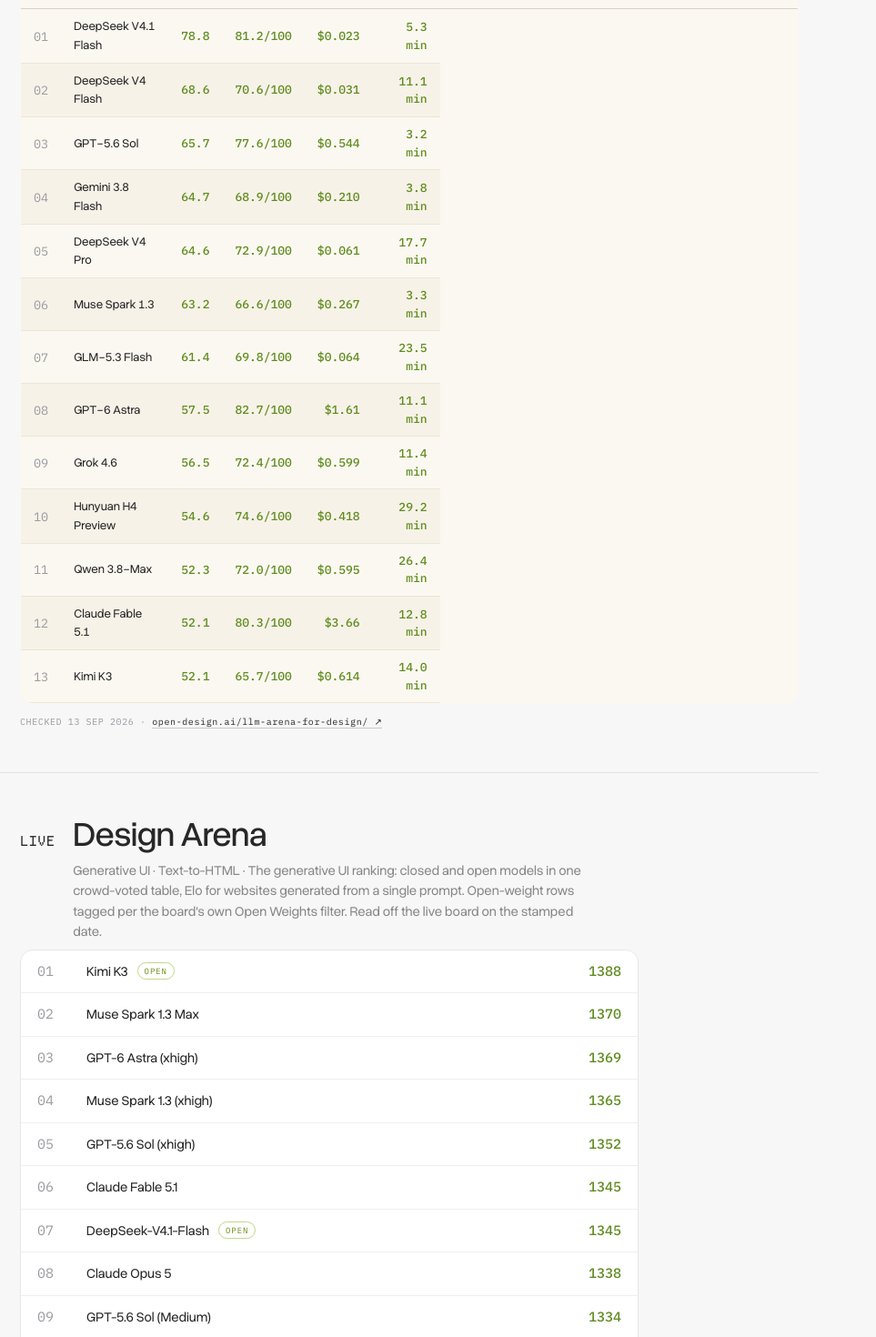
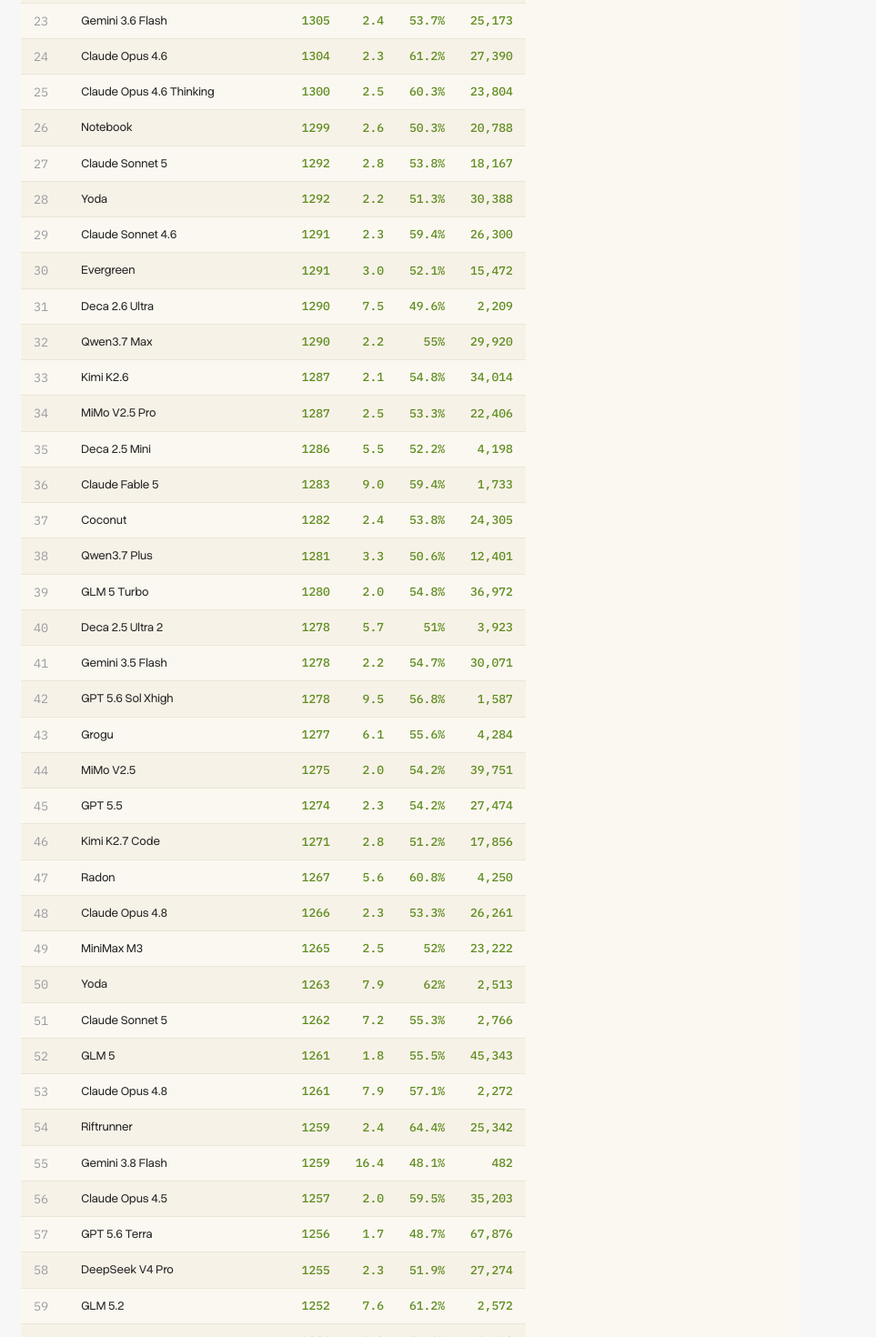
Before and after one commit to ayodhyamohanthy/ai-portfolio, a Next.js app: page /benchmarks in a window 1280 px wide. Shown: the part 2180-3650 px from the top of the page at 91% size, without its empty margins (0-963 px from the left). Built offline with nearby package versions, Linux system fonts and the light colour scheme.

Commit message:
Benchmarks: mirror the full Design Arena leaderboard - all 211 models with Elo/win-rate/battles, read off the live board 13 Sep 2026; supersede the top-10 snapshots (iframe embed impossible: board sends X-Frame-Options SAMEORIGIN)

```diff
--- a/app/benchData.ts
+++ b/app/benchData.ts
@@ -3,17 +3,6 @@ export type BenchSnapshot={board:string;category:string;what:string;checked:stri
 export type BenchResult={model:string;benchmark:string;result:string;note:string;url:string;checked:string};
 export type WatchedBoard={name:string;what:string;url:string};
 export const snapshots:BenchSnapshot[]=[
-{board:'Design Arena',category:'Generative UI · Text-to-HTML',what:'The generative UI ranking: closed and open models in one crowd-voted table, Elo for websites generated from a single prompt. Open-weight rows tagged per the board\'s own Open Weights filter. Read off the live board on the stamped date.',checked:'12 Sep 2026',url:'https://designarena.ai/leaderboard',rows:[
-{rank:1,model:'Kimi K3',score:'1388',open:true},
-{rank:2,model:'Muse Spark 1.3 Max',score:'1370'},
-{rank:3,model:'GPT-6 Astra (xhigh)',score:'1369'},
-{rank:4,model:'Muse Spark 1.3 (xhigh)',score:'1365'},
-{rank:5,model:'GPT-5.6 Sol (xhigh)',score:'1352'},
-{rank:6,model:'Claude Fable 5.1',score:'1345'},
-{rank:7,model:'DeepSeek-V4.1-Flash',score:'1345',open:true},
-{rank:8,model:'Claude Opus 5',score:'1338'},
-{rank:9,model:'GPT-5.6 Sol (Medium)',score:'1334'},
-{rank:10,model:'GLM-5.3',score:'1331',open:true}]},
 {board:'Design Arena',category:'Overall Open Weights · Text-to-HTML',what:'The same board filtered to open-weight models only - the open half of the field, on its own cut. Read off the live board on the stamped date.',checked:'12 Sep 2026',url:'https://designarena.ai/leaderboard',rows:[
 {rank:1,model:'Kimi K3',score:'1388'},
 {rank:2,model:'DeepSeek-V4.1-Flash',score:'1345'},
@@ -24,22 +13,7 @@ export const snapshots:BenchSnapshot[]=[
 {rank:7,model:'Kimi K2.6',score:'1287'},
 {rank:8,model:'MiMo-V2.5-Pro',score:'1287'},
 {rank:9,model:'GLM 5.1',score:'1282'},
-{rank:10,model:'MiMo-V2.5',score:'1275'}]},
-{board:'OpenDesign Arena',category:'Quality × cost × speed · composite',what:'Thirteen models building real design artifacts, ranked on a composite of quality (50%), cost (30%) and speed (20%). DeepSeek V4.1 Flash leads: 81.2/100 average at $0.023 per artifact in 5.3 minutes. GPT-6 Astra tops raw quality at 82.7 but costs $1.61 per artifact. Read off the live board on the stamped date.',checked:'12 Sep 2026',url:'https://open-design.ai/llm-arena-for-design/',rows:[
-{rank:1,model:'DeepSeek V4.1 Flash',score:'78.8'},
-{rank:2,model:'DeepSeek V4 Flash',score:'68.6'},
-{rank:3,model:'GPT-5.6 Sol',score:'65.7'},
-{rank:4,model:'Gemini 3.8 Flash',score:'64.7'},
-{rank:5,model:'DeepSeek V4 Pro',score:'64.6'},
-{rank:6,model:'Muse Spark 1.3',score:'63.2'},
-{rank:7,model:'GLM-5.3 Flash',score:'61.4'},
-{rank:8,model:'GPT-6 Astra',score:'57.5'},
-{rank:9,model:'Grok 4.6',score:'56.5'},
-{rank:10,model:'Hunyuan H4 Preview',score:'54.6'},
-{rank:11,model:'Qwen 3.8-Max',score:'52.3'},
-{rank:12,model:'Claude Fable 5.1',score:'52.1'},
-{rank:13,model:'Kimi K3',score:'52.1'}]},
-];
+{rank:10,model:'MiMo-V2.5',score:'1275'}]}];
 export const results:BenchResult[]=[
 {model:'DeepSeek V4.1 Flash · DeepSeek',benchmark:'OpenDesign Arena',result:'81.2/100 · $0.023 per artifact',note:'Composite #1 of 13 models (quality 50% · cost 30% · speed 20%): 98% of GPT-6 Astra\u2019s 82.7 average score at roughly 1/70th of its $1.61 cost, in 5.3 min per artifact. Open-weights MoE - 552B backbone, 8B prefill / 16B decode active - under MIT licence.',url:'https://open-design.ai/llm-arena-for-design/',checked:'12 Sep 2026'},
 {model:'OUI-1 · Thesys',benchmark:'Generative UI Benchmark',result:'71.7%',note:'Open-weight DiffusionGemma finetune writing interfaces in OpenUI Lang - 5.5x its base model, streaming 256-token blocks via diffusion decoding. Weights on Hugging Face under the Gemma Terms of Use.',url:'https://www.openui.com/blog/oui-1',checked:'10 Sep 2026'}];
@@ -63,22 +37,218 @@ export const boards:WatchedBoard[]=[
 
 export type DenseSnapshot={board:string;category:string;what:string;checked:string;url:string;cols:string[];notes:string[];rows:string[][]};
 export const denseBoards:DenseSnapshot[]=[
-{board:'Design Arena',category:'All categories · crowd-voted',what:'Every design category in one crowd-voted table - 1,550,140 votes counted by the board. Elo with standard error, win rate and battles, read off the live board data on the stamped date.',checked:'13 Sep 2026',url:'https://designarena.ai/leaderboard',cols:['#','MODEL','ELO','±','WIN RATE','BATTLES'],notes:['Elo · higher is better','± · standard error','Win rate · share of battles won','Battles · head-to-head votes'],rows:[
+{board:'Design Arena',category:'All categories · the full board, mirrored',what:'The full board, mirrored: every model in the all-categories crowd-voted ranking - 1,550,140 votes counted by the board. Elo with standard error, win rate and battles, read off the live board data on the stamped date. The board moves continuously; this mirror refreshes on the site sweep.',checked:'13 Sep 2026',url:'https://designarena.ai/leaderboard',cols:['#','MODEL','ELO','±','WIN RATE','BATTLES'],notes:['Elo · higher is better','± · standard error','Win rate · share of battles won','Battles · head-to-head votes'],rows:[
 ['01','Kimi K3','1388','4.7','64.7%','6,197'],
-['02','Muse Spark 1.3 Max','1375','4.4','60.4%','6,996'],
-['03','GPT-6 Astra','1369','5.0','62.1%','5,299'],
-['04','Muse Spark 1.3','1365','3.7','59.3%','10,475'],
-['05','GPT-5.6 Sol (xhigh)','1352','4.3','58.2%','7,117'],
-['06','DeepSeek V4.1 Flash','1346','4.4','56.6%','6,815'],
-['07','Claude Fable 5.1','1345','4.5','59.1%','6,429'],
-['08','Claude Opus 5','1338','3.3','58.3%','12,844'],
-['09','GPT-5.6 Sol','1334','2.6','57.5%','21,070'],
-['10','Cortado','1331','3.3','58.1%','12,505'],
-['11','Muse Spark 1.2','1327','2.9','55.1%','16,263'],
-['12','Claude Fable 5','1325','2.9','58.1%','16,702'],
-['13','Gemini 3.8 Flash','1324','3.3','54.1%','12,910'],
-['14','Gemini 3.7 Flash','1321','2.0','56.7%','43,110'],
-['15','GLM 5.2','1310','2.1','53.9%','33,132']]},
+['02','Muse Spark 1.3 Max','1376','4.4','60.5%','7,175'],
+['03','GPT 6 Astra','1369','5.0','62.1%','5,299'],
+['04','Muse Spark 1.3','1366','3.6','59.3%','10,685'],
+['05','GPT 5.6 Sol Xhigh','1352','4.3','58.2%','7,117'],
+['06','Claude Fable 5.1','1345','4.5','59.1%','6,432'],
+['07','DeepSeek V4.1 Flash','1344','4.4','56.4%','7,010'],
+['08','Claude Fable 5.1','1343','19.1','59.6%','361'],
+['09','Claude Opus 5','1338','3.3','58.3%','12,844'],
+['10','GPT 5.6 Sol','1334','2.6','57.5%','21,070'],
+['11','Kimi K3','1333','11.3','63.6%','1,107'],
+['12','Cortado','1331','3.3','58.1%','12,505'],
+['13','Claude Opus 5','1329','13.9','62%','726'],
+['14','Muse Spark 1.2','1327','2.9','55%','16,475'],
+['15','Claude Fable 5','1325','2.9','58.1%','16,702'],
+['16','Gemini 3.8 Flash','1323','3.3','54%','13,128'],
+['17','Gemini 3.7 Flash','1321','2.0','56.6%','43,316'],
+['18','Qwen3.8 Max','1317','10.6','62.5%','1,230'],
+['19','GLM 5.2','1310','2.1','53.9%','33,204'],
+['20','Muse Spark 1.3','1310','6.6','56.1%','3,844'],
+['21','Grogu','1309','2.3','53%','29,583'],
+['22','Qwen3.8 Max Preview','1309','4.5','54.1%','6,242'],
+['23','Gemini 3.6 Flash','1305','2.4','53.7%','25,173'],
+['24','Claude Opus 4.6','1304','2.3','61.2%','27,390'],
+['25','Claude Opus 4.6 Thinking','1300','2.5','60.3%','23,804'],
+['26','Notebook','1299','2.6','50.3%','20,788'],
+['27','Claude Sonnet 5','1292','2.8','53.8%','18,167'],
+['28','Yoda','1292','2.2','51.3%','30,388'],
+['29','Claude Sonnet 4.6','1291','2.3','59.4%','26,300'],
+['30','Evergreen','1291','3.0','52.1%','15,472'],
+['31','Deca 2.6 Ultra','1290','7.5','49.6%','2,209'],
+['32','Qwen3.7 Max','1290','2.2','55%','29,920'],
+['33','Kimi K2.6','1287','2.1','54.8%','34,014'],
+['34','MiMo V2.5 Pro','1287','2.5','53.3%','22,406'],
+['35','Deca 2.5 Mini','1286','5.5','52.2%','4,198'],
+['36','Claude Fable 5','1283','9.0','59.4%','1,733'],
+['37','Coconut','1282','2.4','53.8%','24,305'],
+['38','Qwen3.7 Plus','1281','3.3','50.6%','12,401'],
+['39','GLM 5 Turbo','1280','2.0','54.8%','36,972'],
+['40','Deca 2.5 Ultra 2','1278','5.7','51%','3,923'],
+['41','Gemini 3.5 Flash','1278','2.2','54.7%','30,071'],
+['42','GPT 5.6 Sol Xhigh','1278','9.5','56.8%','1,587'],
+['43','Grogu','1277','6.1','55.6%','4,284'],
+['44','MiMo V2.5','1275','2.0','54.2%','39,751'],
+['45','GPT 5.5','1274','2.3','54.2%','27,474'],
+['46','Kimi K2.7 Code','1271','2.8','51.2%','17,856'],
+['47','Radon','1267','5.6','60.8%','4,250'],
+['48','Claude Opus 4.8','1266','2.3','53.3%','26,261'],
+['49','MiniMax M3','1265','2.5','52%','23,222'],
+['50','Yoda','1263','7.9','62%','2,513'],
+['51','Claude Sonnet 5','1262','7.2','55.3%','2,766'],
+['52','GLM 5','1261','1.8','55.5%','45,343'],
+['53','Claude Opus 4.8','1261','7.9','57.1%','2,272'],
+['54','Riftrunner','1259','2.4','64.4%','25,342'],
+['55','Gemini 3.8 Flash','1259','16.4','48.1%','482'],
+['56','Claude Opus 4.5','1257','2.0','59.5%','35,203'],
+['57','GPT 5.6 Terra','1256','1.7','48.7%','67,876'],
+['58','DeepSeek V4 Pro','1255','2.3','51.9%','27,274'],
+['59','GLM 5.2','1252','7.6','61.2%','2,572'],
+['60','Kimi K2.5','1251','1.9','54.1%','41,610'],
+['61','Qwen3.6 Plus','1250','2.1','51.1%','33,380'],
+['62','Deepocto','1249','1.9','51.7%','40,421'],
+['63','GPT 5.6 Luna','1247','3.0','47.4%','14,717'],
+['64','Nex N2 Pro','1247','3.2','48%','13,041'],
+['65','Gemini 3.1 Pro Preview','1246','1.8','54.5%','46,903'],
+['66','DeepSeek V4 Flash 0731','1245','3.6','46.5%','10,435'],
+['67','GLM 5v Turbo','1244','1.9','50.6%','41,418'],
+['68','Hy3 Direct','1244','2.5','46.9%','22,527'],
+['69','Grok 4 20 Beta Reasoning','1236','2.0','51.8%','36,709'],
+['70','GLM 4.7','1232','1.8','54.8%','46,837'],
+['71','Claude Opus 4.6','1231','7.9','61.2%','2,310'],
+['72','Lavender','1227','3.7','52.5%','9,608'],
+['73','Galapagos','1225','2.7','52.7%','18,942'],
+['74','Claude Sonnet 4.6','1225','8.6','64.3%','2,030'],
+['75','Gemini 3.7 Flash','1224','16.9','45.7%','442'],
+['76','Muse Spark 1.2','1224','9.1','49.3%','1,628'],
+['77','Camellia','1223','6.3','43.4%','3,184'],
+['78','Deepmolt','1222','3.4','56.8%','11,506'],
+['79','Grok 4 20 Beta Non Reasoning','1221','1.9','49.6%','39,854'],
+['80','DeepSeek V4 Flash','1220','2.2','48.9%','28,076'],
+['81','Evergreen','1218','10.5','47.5%','1,218'],
+['82','Inkling','1215','3.8','42.1%','9,373'],
+['83','MiniMax M3','1211','7.5','48.9%','2,542'],
+['84','Gemini 3.5 Flash','1210','6.3','57.1%','3,834'],
+['85','MiniMax M2.1','1205','2.6','55.3%','20,805'],
+['86','Gemini 3 Flash Preview','1204','5.4','57.6%','4,414'],
+['87','Qwen3.7 Max','1204','10.6','49.8%','1,174'],
+['88','Grok 4.3','1201','2.1','44.9%','33,469'],
+['89','Claude Sonnet 4.5','1198','1.8','51.5%','45,427'],
+['90','Claude Sonnet 4.5 Thinking','1197','1.8','51.3%','44,186'],
+['91','Solar Pro4 Direct','1197','2.9','38.9%','17,826'],
+['92','GPT 5.4 Low','1195','2.5','49.2%','21,139'],
+['93','Qwen3.5 397b A17b','1195','4.0','52.6%','8,129'],
+['94','Step 3.7 Flash','1195','2.5','43.5%','23,577'],
+['95','Gemini 3.6 Flash','1195','7.7','45.7%','2,410'],
+['96','GPT 5.4 None','1193','2.4','49.2%','23,602'],
+['97','GLM 4.7 Flash','1192','3.3','53.1%','11,706'],
+['98','Claude 3.7 Sonnet','1191','3.0','57.6%','15,259'],
+['99','Hy3','1191','5.7','41.1%','4,063'],
+['100','DeepSeek V3p1 Thinking','1190','2.9','56%','16,257'],
+['101','Claude Opus 4.1 20250805 Thinking','1186','2.9','55.8%','15,715'],
+['102','DeepSeek V3p2 Exp','1186','2.6','54.2%','19,487'],
+['103','GPT 5.1 High','1186','2.9','53%','16,116'],
+['104','Kimi K2.7 Code','1186','7.4','51.8%','2,577'],
+['105','Rockhopper','1185','2.2','49.6%','27,932'],
+['106','Mumble','1184','2.2','49.8%','28,873'],
+['107','GPT 5 High','1183','3.1','54.5%','13,485'],
+['108','Qwen3.5 Plus 02 15','1182','2.7','48.5%','18,498'],
+['109','Macaroni','1181','2.3','50.3%','25,456'],
+['110','Claude Opus 4.1 20250805','1180','1.9','50.1%','39,734'],
+['111','GLM 4.5','1180','2.6','54.4%','19,653'],
+['112','GLM 4.6','1180','2.8','54.3%','17,086'],
+['113','GPT 5','1180','2.1','51.8%','32,965'],
+['114','DeepSeek V3p2','1179','2.2','49.3%','29,122'],
+['115','GLM 5.1','1177','6.3','53.5%','3,747'],
+['116','Claude Opus 4','1176','2.8','55.6%','16,668'],
+['117','GPT 5.1 Medium','1176','2.5','51.9%','21,347'],
+['118','GPT 5.1 Low','1171','2.5','51.5%','22,192'],
+['119','MiMo V2 Flash','1171','2.0','49.4%','35,226'],
+['120','GPT 5.6 Sol','1170','9.2','49.8%','1,612'],
+['121','Claude Opus 4.5 20251101','1168','10.1','60.2%','1,395'],
+['122','Kimi K2.6','1168','5.5','51%','5,241'],
+['123','Gemini 2.5 Pro','1167','4.3','57.5%','7,220'],
+['124','GPT 5.1 Codex','1167','7.9','54.6%','2,005'],
+['125','GPT 5.1 None','1166','2.5','50.7%','22,295'],
+['126','Honeycomb','1165','5.5','50.5%','4,150'],
+['127','GLM 5v Turbo','1161','6.4','52%','3,939'],
+['128','GPT 5.3 Codex','1159','2.9','47.2%','15,673'],
+['129','Qwen3 Coder 480b A35b Instruct','1158','8.3','61.2%','1,955'],
+['130','V0.1.5 Lg','1158','10.9','64.6%','1,192'],
+['131','Mistral Large 2512','1157','2.2','47.6%','30,428'],
+['132','Claude Sonnet 4','1156','2.8','53.4%','17,542'],
+['133','Nemotron 3 Ultra 550b A55b','1154','2.7','36.3%','19,469'],
+['134','DeepSeek Reasoner R1','1153','2.7','52.6%','17,951'],
+['135','Agi 01 Swift','1152','10.3','38.1%','1,248'],
+['136','GLM 4.5 Air','1152','2.8','51.4%','17,253'],
+['137','Claude Sonnet 4 Thinking','1151','2.9','51.5%','16,246'],
+['138','MiniMax M2 Stable','1150','3.5','48.1%','10,828'],
+['139','Aescoder 4b','1140','1.9','45.9%','39,833'],
+['140','Mistral Medium 3.5','1136','3.5','41.1%','10,894'],
+['141','Mistral Medium 2508','1135','2.2','45.1%','27,823'],
+['142','GLM 5','1134','5.7','51.7%','4,762'],
+['143','Trinity Large Thinking','1132','3.3','40.1%','12,837'],
+['144','Claude Haiku 4.5','1130','2.0','44.9%','35,538'],
+['145','GPT 5 Mini','1130','2.0','43.5%','37,081'],
+['146','DeepSeek V3p1','1127','2.6','47.8%','20,334'],
+['147','Qwen3 Max','1125','2.1','44%','33,366'],
+['148','Kimi K2.5','1125','8.8','54.5%','1,787'],
+['149','DeepSeek Chat','1123','2.6','48.4%','19,271'],
+['150','Intellect 3','1121','2.1','42.6%','31,346'],
+['151','Gemini 2.5 Flash Preview 09 2025','1119','2.6','46.9%','19,295'],
+['152','Grok 4 Fast Non Reasoning','1115','2.0','43%','36,646'],
+['153','Kimi K2 0905 Preview','1113','9.1','48.5%','1,504'],
+['154','GPT 5.1 Codex Mini','1109','2.1','41.5%','33,827'],
+['155','Grok 4.1 Fast Non Reasoning','1107','2.1','42.1%','33,598'],
+['156','Grok 4.1 Fast Reasoning','1102','2.2','41.2%','31,132'],
+['157','GPT 5.5','1101','6.5','43%','3,537'],
+['158','GPT 5 Nano','1099','4.4','48%','6,703'],
+['159','Kimi K2 Turbo Preview','1098','7.8','46.9%','2,094'],
+['160','Gemini 2.5 Flash Lite Preview 09 2025','1096','4.3','47%','6,850'],
+['161','Gemini 3.1 Flash Lite Preview','1087','2.5','36.4%','23,527'],
+['162','Gemini 3 Pro Preview','1086','8.0','48.7%','2,259'],
+['163','Mistral Medium 2505','1084','4.5','48.1%','6,390'],
+['164','Gemini 3.1 Pro Preview','1081','5.8','41.6%','4,614'],
+['165','Ministral 14b 2512','1080','7.3','44%','2,380'],
+['166','Gemini 3 Flash Preview','1075','7.8','47.4%','2,358'],
+['167','Gemini 2.5 Flash','1074','4.3','45.4%','6,971'],
+['168','GPT 5.6 Terra','1074','8.3','31.5%','2,388'],
+['169','V0.1.5 Md','1071','3.5','40.2%','11,081'],
+['170','Grok 3','1068','2.3','40.1%','26,865'],
+['171','Ministral 8b 2512','1068','7.3','42.9%','2,427'],
+['172','Grok 4 Fast Reasoning','1065','2.0','36.7%','37,369'],
+['173','Grok 4.20 0309 Reasoning','1065','7.8','41%','2,424'],
+['174','Claude Sonnet 4.5 20250929','1062','14.3','43.7%','629'],
+['175','GLM 4.7','1061','9.2','45.1%','1,638'],
+['176','GPT 5.2','1054','8.2','44.3%','2,165'],
+['177','Qwen3 235b A22b Instruct 2507','1053','4.4','42.6%','6,939'],
+['178','Kimi K2 0711 Preview','1048','9.9','51.7%','1,352'],
+['179','Magistral Medium 2509','1048','4.8','40.4%','5,854'],
+['180','Qwen3 235b A22b Thinking 2507','1048','4.6','40.8%','6,175'],
+['181','GLM 4.6','1041','8.7','42.3%','1,885'],
+['182','GPT 4.1','1040','8.8','50.9%','1,747'],
+['183','GPT O3','1034','10.0','51.9%','1,365'],
+['184','Grok 4','1031','2.5','35%','24,016'],
+['185','GPT 5.4','1028','8.3','40.8%','2,151'],
+['186','Devstral Medium 2507','1027','4.4','41.2%','7,153'],
+['187','Mercury 2','1026','3.3','21.2%','18,418'],
+['188','Ministral 3b 2512','1025','6.9','37.3%','2,852'],
+['189','Codestral 2508','1022','4.5','38.5%','6,734'],
+['190','Grok Code Fast 1','1021','8.5','39.7%','2,004'],
+['191','Qwen3 235b A22b','1017','5.2','38.2%','5,158'],
+['192','Grok 4.3','1017','7.3','28.5%','3,233'],
+['193','Grok Code Fast 1','1013','5.6','36.8%','4,299'],
+['194','GPT 4.1 Mini','1008','9.3','47.5%','1,566'],
+['195','GPT 5.2 Codex','1004','8.4','37.2%','2,157'],
+['196','Magistral Small 2509','1001','4.7','34.6%','6,447'],
+['197','GPT 5.3 Codex','994','11.3','36.5%','1,109'],
+['198','GPT O4 Mini','991','8.3','46.4%','2,011'],
+['199','Olmo 3.1 32b Think','990','3.2','27.1%','16,164'],
+['200','GPT 4.1 Nano','978','8.6','47.3%','1,901'],
+['201','GPT Oss 120b','978','5.2','33.4%','5,272'],
+['202','Qwen3 30b A3b','957','7.4','37.5%','2,568'],
+['203','Grok 3 Mini','945','4.5','32.4%','7,621'],
+['204','Llama 3.1 Nemotron Ultra 253b','944','7.1','27.2%','3,173'],
+['205','Mistral Small 2506','922','10.6','39.8%','1,243'],
+['206','Llama 4 Maverick','894','9.4','35.8%','1,678'],
+['207','Mistral Large 2411','878','10.7','33.3%','1,317'],
+['208','GPT 4o','875','9.3','34.8%','1,780'],
+['209','Codestral 2 2501','848','10.6','30.2%','1,444'],
+['210','Devstral Small 2507','822','11.5','27.7%','1,250'],
+['211','Llama 4 Scout','804','11.6','26.6%','1,275']]},
 {board:'OpenDesign Arena',category:'Quality × cost × speed · composite',what:'Thirteen models building real design artifacts, composited at quality 50%, cost 30%, speed 20%. Composite, average score, cost per artifact and average time, read off the live board on the stamped date.',checked:'13 Sep 2026',url:'https://open-design.ai/llm-arena-for-design/',cols:['#','MODEL','COMPOSITE','AVG SCORE','COST / ARTIFACT','AVG TIME'],notes:['Composite · quality 50 / cost 30 / speed 20','Avg score · out of 100','Cost · per artifact, USD','Avg time · per artifact'],rows:[
 ['01','DeepSeek V4.1 Flash','78.8','81.2/100','$0.023','5.3 min'],
 ['02','DeepSeek V4 Flash','68.6','70.6/100','$0.031','11.1 min'],
```
